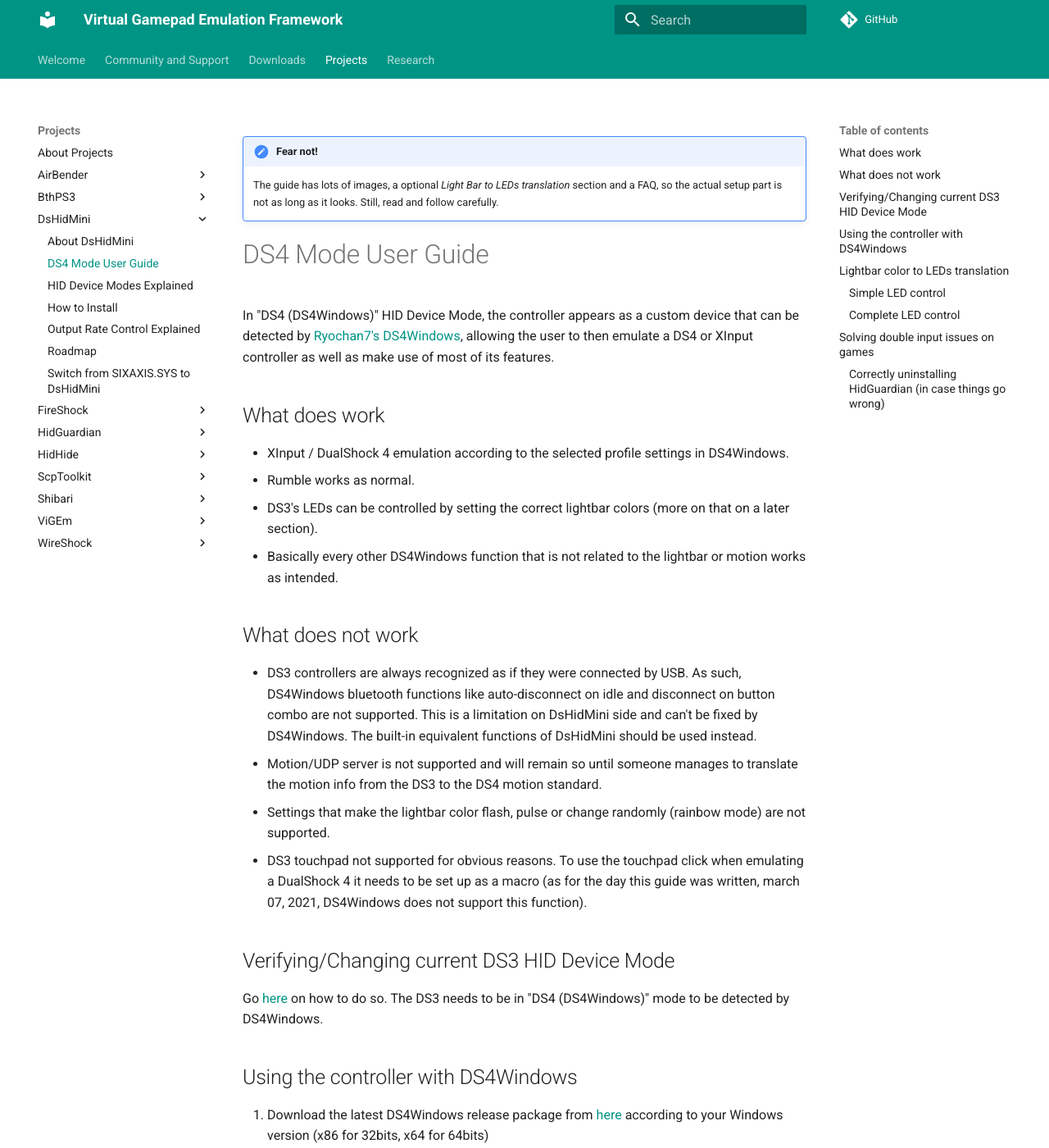
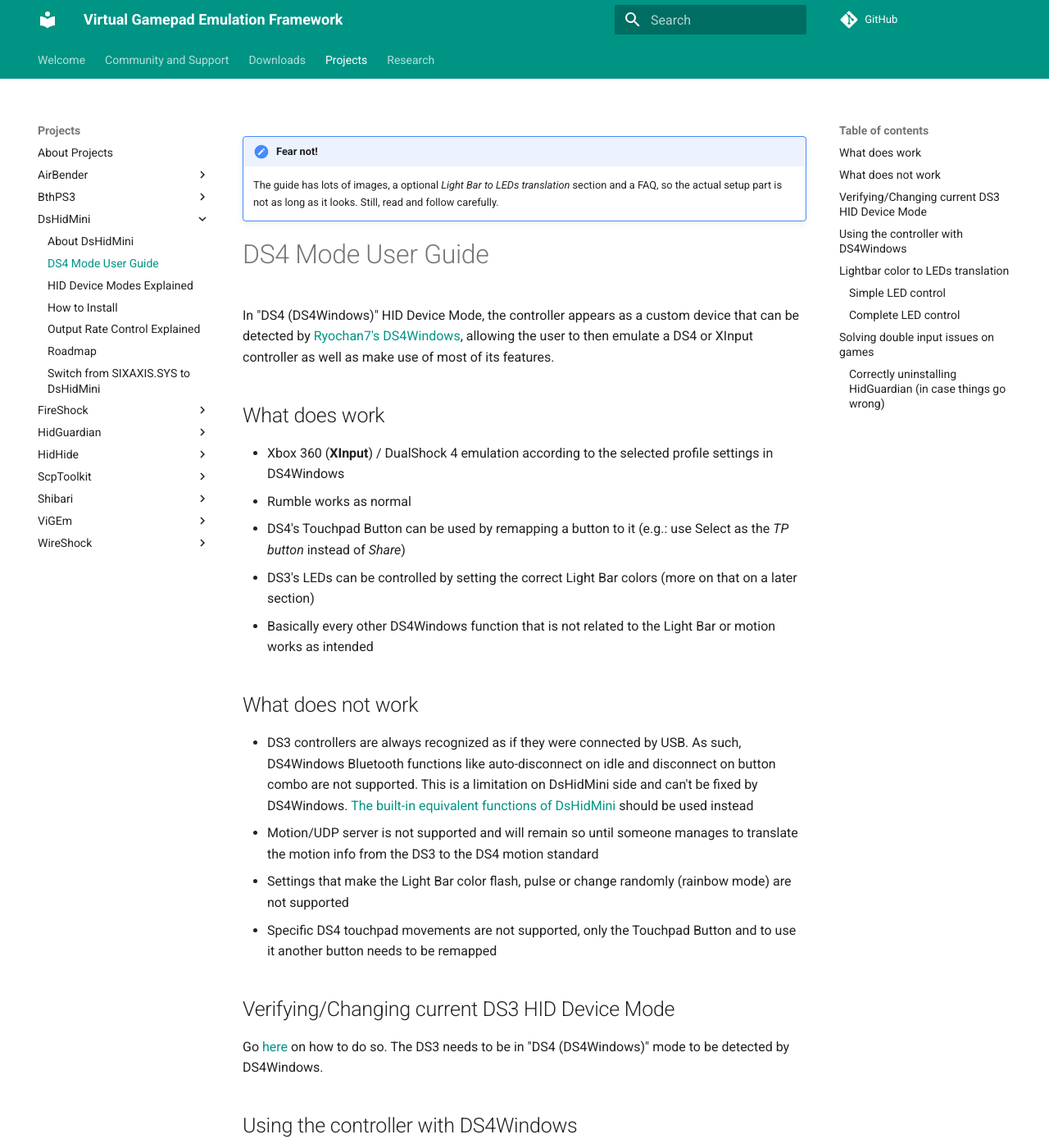
Before and after one commit to nefarius/ViGEm.github.io, an MkDocs documentation site: the page built from docs/projects/DsHidMini/DS4-Mode-User-Guide.md, in a window 1280 px wide and 1400 px high. Shown: the whole window at 82% size. Built offline with MkDocs 1.6.1 and Material for MkDocs 9.7.7, drawn with Linux system fonts in a browser that asks for light colours; comment, search, counter and statistics services are not loaded.

Commit message:
Small changes, removed unnecessary final dot from items

```diff
--- a/docs/projects/DsHidMini/DS4-Mode-User-Guide.md
+++ b/docs/projects/DsHidMini/DS4-Mode-User-Guide.md
@@ -7,17 +7,18 @@
 
 ## What does work
 
-- XInput / DualShock 4 emulation according to the selected profile settings in DS4Windows.
-- Rumble works as normal.
-- DS3's LEDs can be controlled by setting the correct lightbar colors (more on that on a later section).
-- Basically every other DS4Windows function that is not related to the lightbar or motion works as intended.
+- Xbox 360 (__XInput__) / DualShock 4 emulation according to the selected profile settings in DS4Windows
+- Rumble works as normal
+- DS4's Touchpad Button can be used by remapping a button to it (e.g.: use Select as the _TP button_ instead of _Share_)
+- DS3's LEDs can be controlled by setting the correct Light Bar colors (more on that on a later section)
+- Basically every other DS4Windows function that is not related to the Light Bar or motion works as intended
 
 ## What does not work
 
-- DS3 controllers are always recognized as if they were connected by USB. As such, DS4Windows bluetooth functions like auto-disconnect on idle and disconnect on button combo are not supported. This is a limitation on DsHidMini side and can't be fixed by DS4Windows. The built-in equivalent functions of DsHidMini should be used instead.
-- Motion/UDP server is not supported and will remain so until someone manages to translate the motion info from the DS3 to the DS4 motion standard.
-- Settings that make the lightbar color flash, pulse or change randomly (rainbow mode) are not supported.
-- DS3 touchpad not supported for obvious reasons. To use the touchpad click when emulating a DualShock 4 it needs to be set up as a macro (as for the day this guide was written, march 07, 2021, DS4Windows does not support this function).
+- DS3 controllers are always recognized as if they were connected by USB. As such, DS4Windows Bluetooth functions like auto-disconnect on idle and disconnect on button combo are not supported. This is a limitation on DsHidMini side and can't be fixed by DS4Windows. [The built-in equivalent functions of DsHidMini](https://github.com/ViGEm/DsHidMini#features) should be used instead
+- Motion/UDP server is not supported and will remain so until someone manages to translate the motion info from the DS3 to the DS4 motion standard
+- Settings that make the Light Bar color flash, pulse or change randomly (rainbow mode) are not supported
+- Specific DS4 touchpad movements are not supported, only the Touchpad Button and to use it another button needs to be remapped
 
 ## Verifying/Changing current DS3 HID Device Mode
 
```
